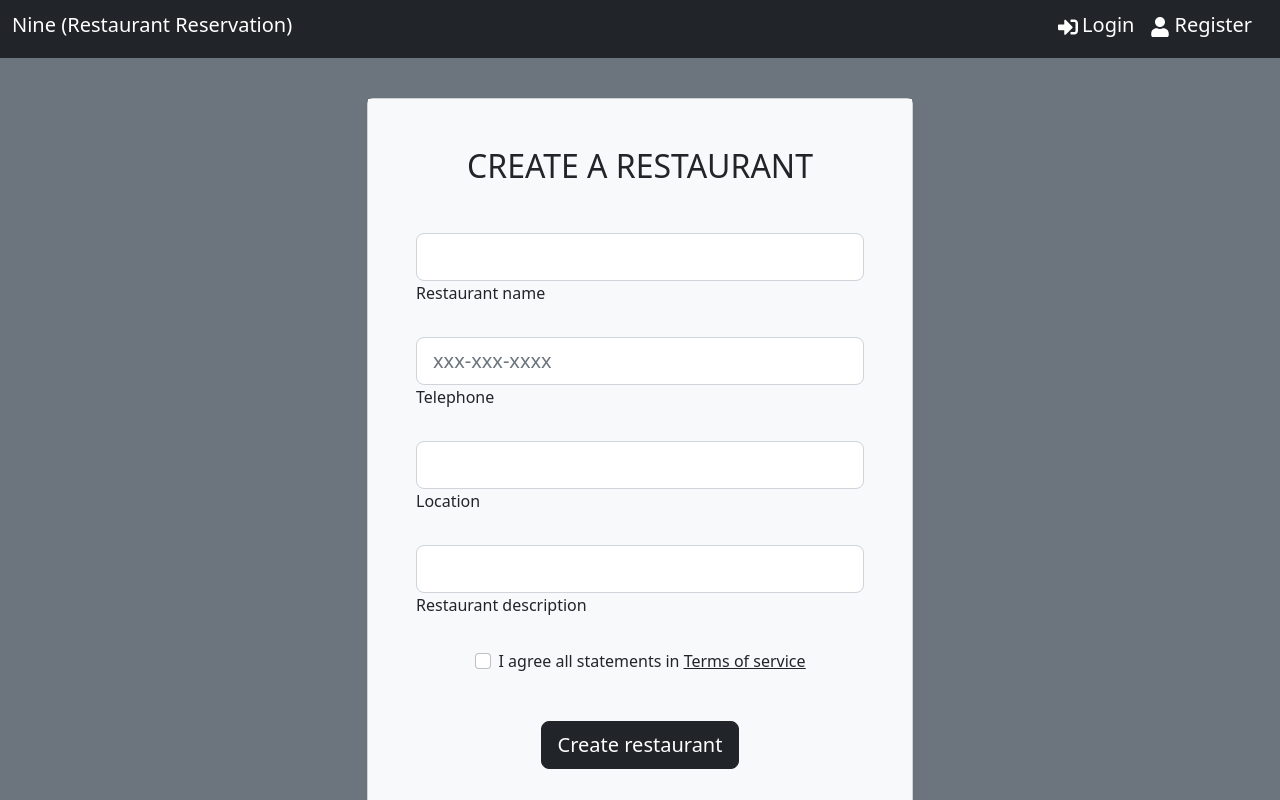
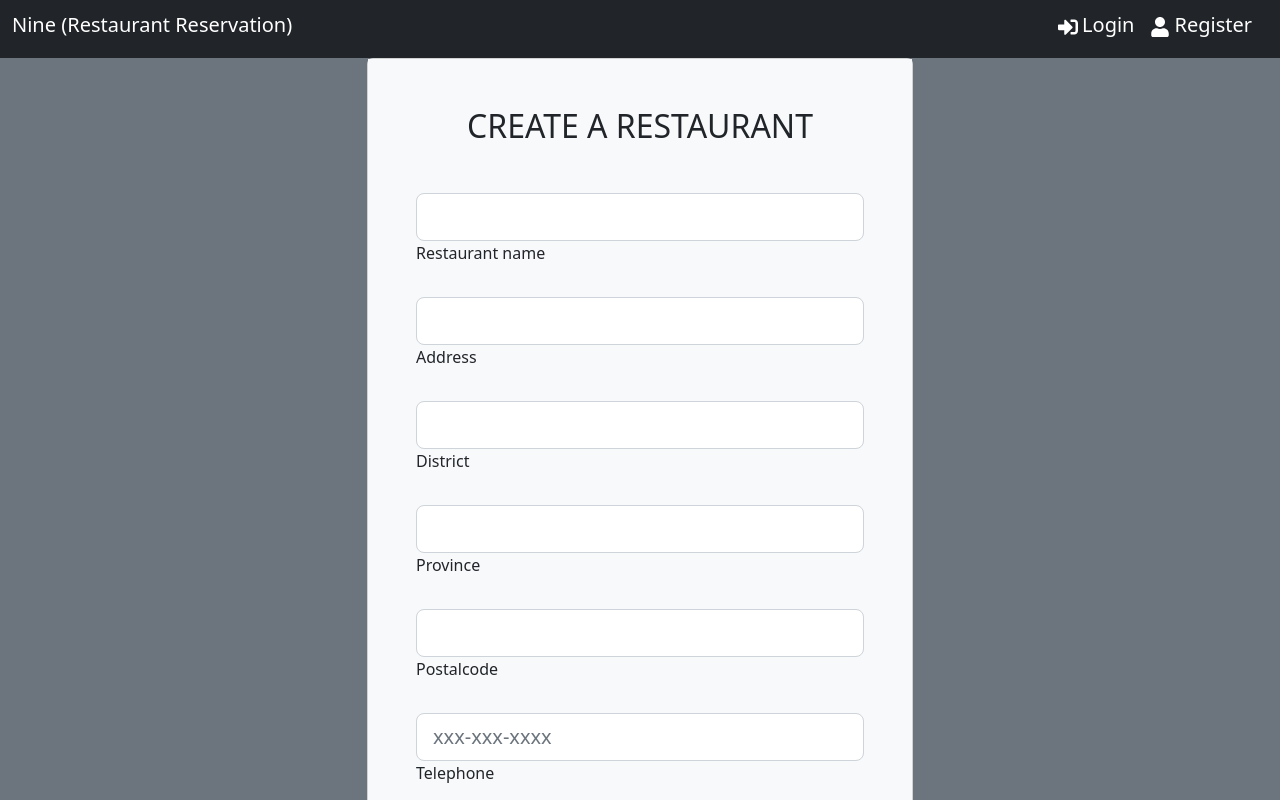
Before and after one commit to ThanachatAim/project-SW-DEV, a Next.js app in the folder nine/: page /create/restaurant in a window 1280 px wide. Shown: the top 800 px of the page. Built offline with nearby package versions, Linux system fonts and the light colour scheme.

Commit message:
fix create restaurant page

```diff
--- a/nine/app/create/restaurant/page.js
+++ b/nine/app/create/restaurant/page.js
@@ -16,14 +16,17 @@ const submit = async (e, userData) => {
 
 export default function page() {
   const [name, setName] = useState("");
-  const [telephone, setTelephone] = useState("");
-  const [location, setLocation] = useState("");
-  const [description, setDescription] = useState("");
+  const [address, setAddress] = useState("");
+  const [district, setDistrict] = useState("");
+  const [province, setProvince] = useState("");
+  const [postalcode, setPostalcode] = useState("");
+  const [tel, setTel] = useState("");
+  const [region, setRegion] = useState("");
 
   return (
     <>
       <Navbar />
-      <section className="vh-100 bg-image bg-secondary">
+      <section className="vh-150 bg-image bg-secondary">
         <div className="mask d-flex align-items-center h-100 gradient-custom-3">
           <div className="container h-100">
             <div className="row d-flex justify-content-center align-items-center h-100">
@@ -36,7 +39,7 @@ export default function page() {
 
                     <form
                       onSubmit={(e) =>
-                        submit(e, { name, telephone, location, password, role })
+                        submit(e, { name, address, district, province, postalcode, tel, region})
                       }
                     >
                       <div className="form-outline mb-4">
@@ -53,12 +56,60 @@ export default function page() {
 
                       <div className="form-outline mb-4">
                         <input
+                          type="address"
+                          id="form3"
+                          className="form-control form-control-lg"
+                          onChange={(event) => setAddress(event.target.value)}
+                          value={address}
+                          required
+                        />
+                        <label className="form-label">Address</label>
+                      </div>
+
+                      <div className="form-outline mb-4">
+                        <input
+                          type="district"
+                          id="form3"
+                          className="form-control form-control-lg"
+                          onChange={(event) => setDistrict(event.target.value)}
+                          value={district}
+                          required
+                        />
+                        <label className="form-label">District</label>
+                      </div>
+
+                      <div className="form-outline mb-4">
+                        <input
+                          type="province"
+                          id="form3"
+                          className="form-control form-control-lg"
+                          onChange={(event) => setProvince(event.target.value)}
+                          value={province}
+                          required
+                        />
+                        <label className="form-label">Province</label>
+                      </div>
+
+                      <div className="form-outline mb-4">
+                        <input
+                          type="postalcode"
+                          id="form3"
+                          className="form-control form-control-lg"
+                          onChange={(event) => setPostalcode(event.target.value)}
+                          value={postalcode}
+                          required
+                        />
+                        <label className="form-label">Postalcode</label>
+                      </div>
+
+                      <div className="form-outline mb-4">
+                        <input
                           type="tel"
                           id="form2"
                           className="form-control form-control-lg"
                           placeholder="xxx-xxx-xxxx"
-                          onChange={(event) => setTelephone(event.target.value)}
-                          value={telephone}
+                          onChange={(event) => setTel(event.target.value)}
+                          value={tel}
                           required
                         />
                         <label className="form-label">Telephone</label>
@@ -66,26 +117,14 @@ export default function page() {
 
                       <div className="form-outline mb-4">
                         <input
-                          type="location"
+                          type="region"
                           id="form3"
                           className="form-control form-control-lg"
-                          onChange={(event) => setLocation(event.target.value)}
-                          value={location}
+                          onChange={(event) => setRegion(event.target.value)}
+                          value={region}
                           required
                         />
-                        <label className="form-label">Location</label>
-                      </div>
-
-                      <div className="form-outline mb-4">
-                        <input
-                          type="description"
-                          id="form3"
-                          className="form-control form-control-lg"
-                          onChange={(event) => setDescription(event.target.value)}
-                          value={description}
-                          required
-                        />
-                        <label className="form-label">Restaurant description</label>
+                        <label className="form-label">Region</label>
                       </div>
 
                       <div className="form-check d-flex justify-content-center mb-5">
```
